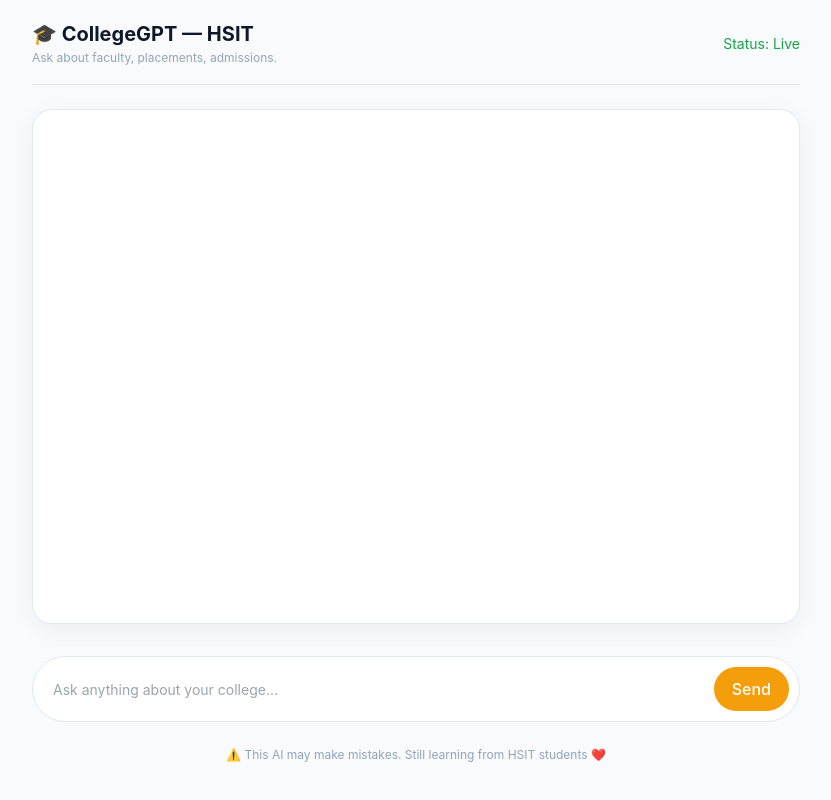
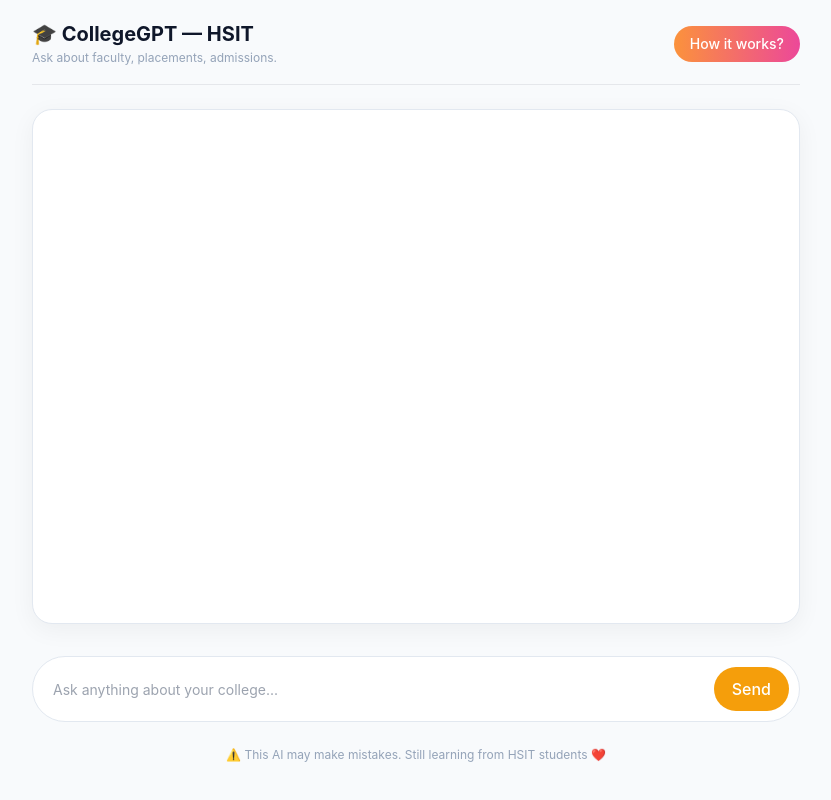
Before and after one commit to Mallikarjunrk2/collage-2, a Next.js app: page / in a window 1280 px wide. Shown: the whole page, without its empty margins (224-1055 px from the left). Built offline with nearby package versions, Linux system fonts and the light colour scheme.

Commit message:
Update index.js

```diff
--- a/pages/index.js
+++ b/pages/index.js
@@ -71,8 +71,20 @@ export default function Home() {
               Ask about faculty, placements, admissions.
             </div>
           </div>
-          <div className="ml-auto text-green-600 text-sm">
-            Status: Live
+
+          {/* RIGHT SIDE BUTTON */}
+          <div className="ml-auto">
+            <a
+              href="https://hsit-gpt-hub.vercel.app/#features"
+              target="_blank"
+              rel="noopener noreferrer"
+            >
+              <button className="px-4 py-2 rounded-full text-white text-sm font-medium
+                bg-gradient-to-r from-orange-400 to-pink-500
+                hover:opacity-90 transition">
+                How it works?
+              </button>
+            </a>
           </div>
         </div>
 
@@ -94,7 +106,6 @@ export default function Home() {
               >
                 <div style={{ whiteSpace: "pre-wrap" }}>{m.text}</div>
 
-                {/* SOURCE */}
                 {m.source && (
                   <div className="muted mt-1">
                     {m.source === "supabase" && "📘 Database"}
@@ -103,7 +114,6 @@ export default function Home() {
                   </div>
                 )}
 
-                {/* TIME */}
                 <div className="muted mt-1">{m.time}</div>
               </div>
             </div>
```
